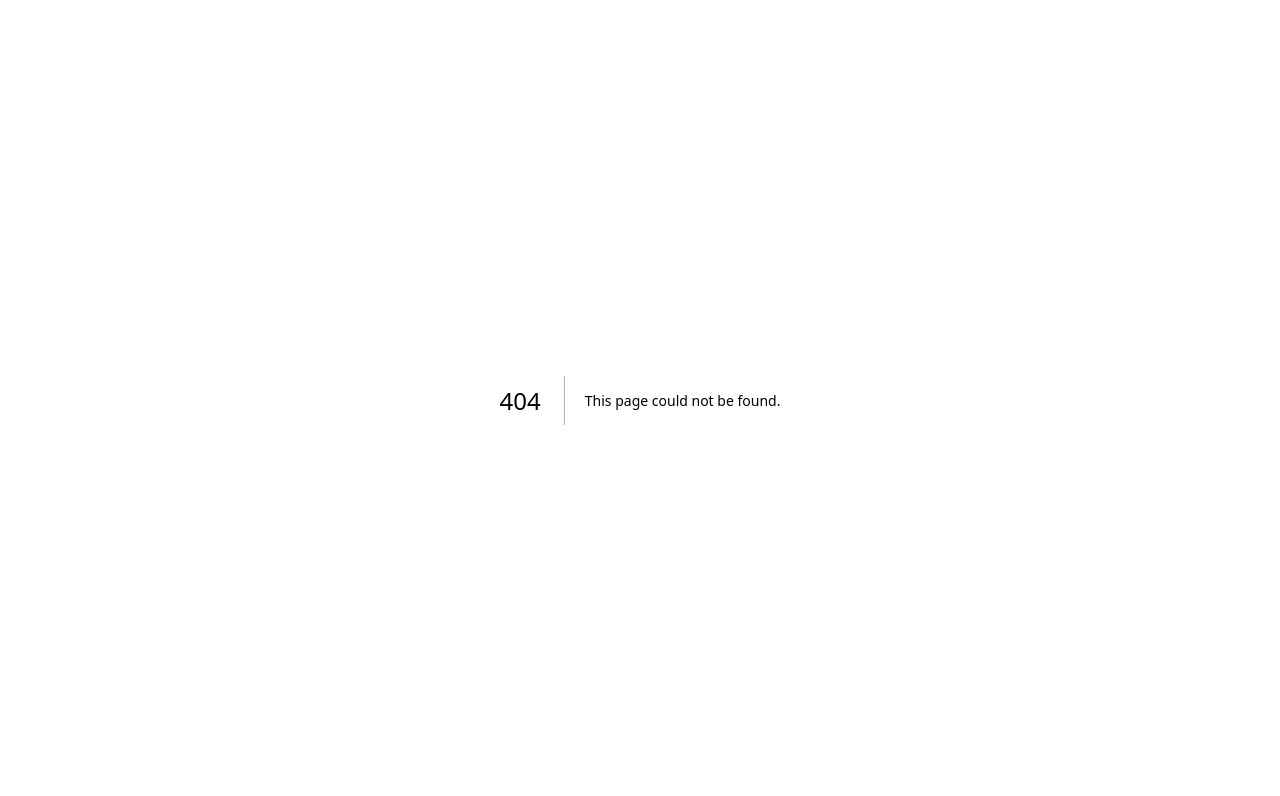
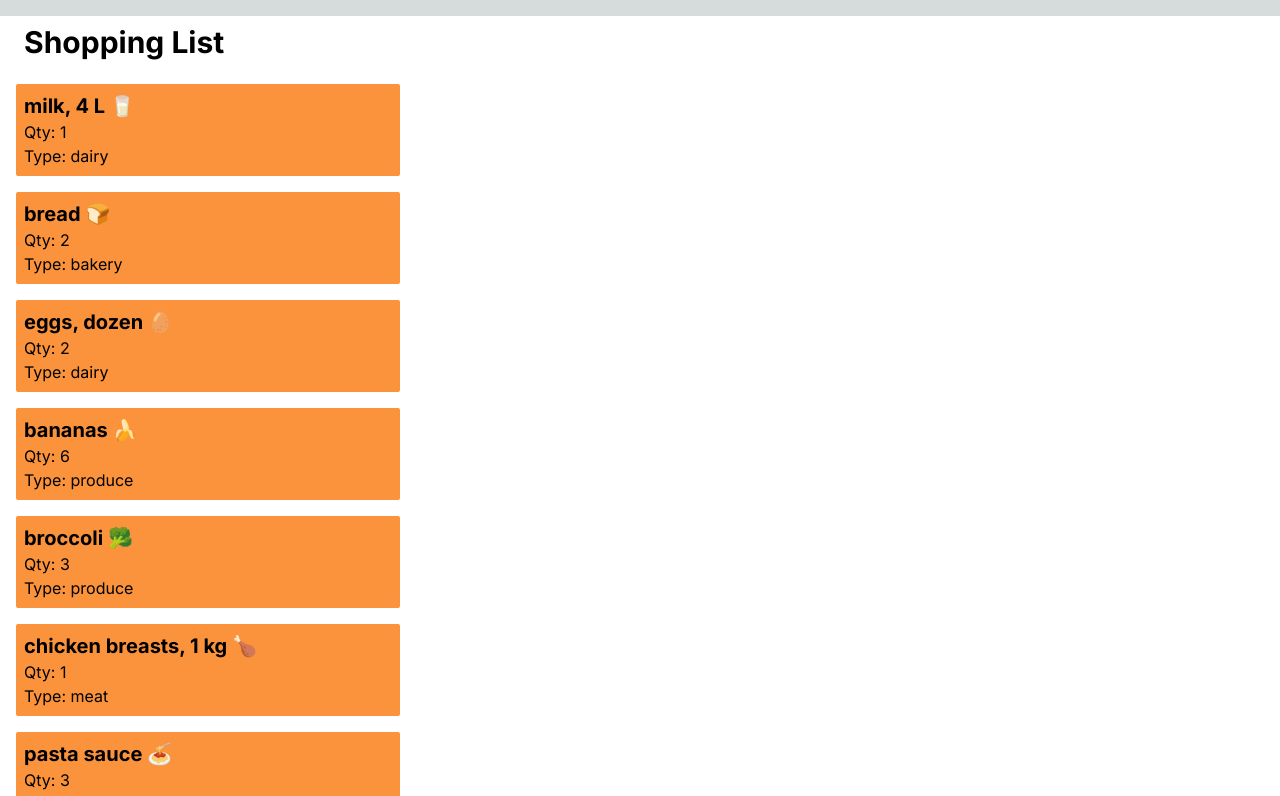
Before and after one commit to kevinw1222/cprg306-assignments, a Next.js app: page /week3 in a window 1280 px wide. Before the commit this address had no page. Shown: the top 796 px of the page. Built offline with nearby package versions, Linux system fonts and the light colour scheme.

Commit message:
Create page.js

```diff
--- /dev/null
+++ b/app/week3/page.js
@@ -0,0 +1,11 @@
+import ItemList from "./item-list";
+import Item from "./items";
+
+export default function Page() {
+  return (
+    <main class="bg-white">
+      <p className="text-3xl font-bold p-2 m-4">Shopping List</p>
+      <ItemList />
+    </main>
+  );
+}
```
